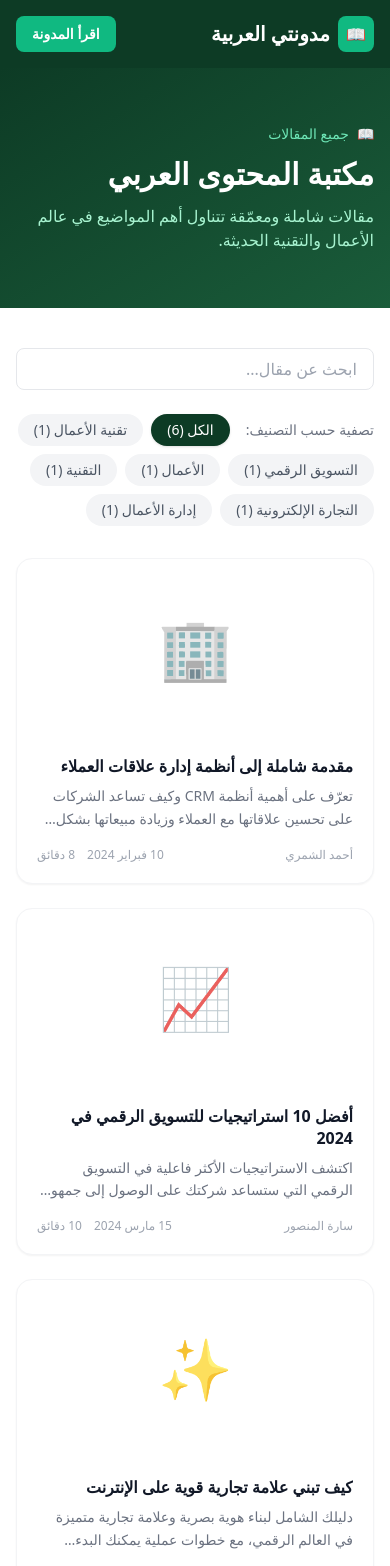
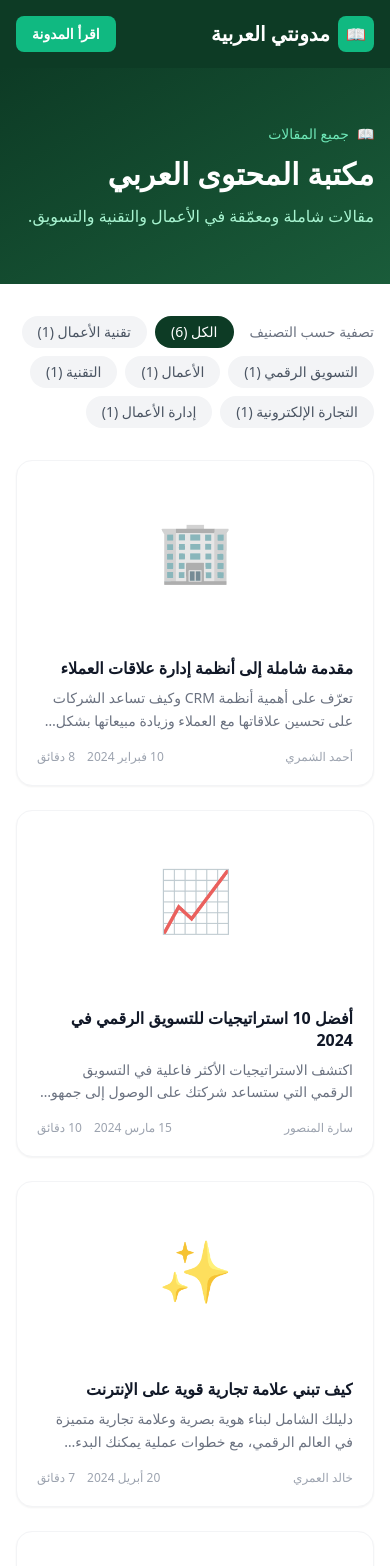
Before and after one commit to ajajco/ar-blog, a Next.js app: page /blog in a window 390 px wide. Shown: the top 1566 px of the page. Built offline with nearby package versions, Linux system fonts and the light colour scheme.

Commit message:
fix category filter

```diff
--- a/app/blog/page.tsx
+++ b/app/blog/page.tsx
@@ -4,35 +4,14 @@ import { useState } from "react";
 import type { Metadata } from "next";
 import PostCard from "@/components/PostCard";
 import { posts, categories } from "@/data/posts";
-import { motion } from "framer-motion";
-
-export const metadata: Metadata = {
-  title: "جميع المقالات | مدونتي العربية",
-  description:
-    "تصفّح أفضل المقالات العربية في الأعمال، التقنية، التسويق الرقمي وريادة الأعمال.",
-  keywords: [
-    "مدونة عربية",
-    "التسويق الرقمي",
-    "ريادة الأعمال",
-    "تقنية",
-    "CRM",
-  ],
-};
 
 export default function BlogPage() {
   const [activeCategory, setActiveCategory] = useState("الكل");
-  const [search, setSearch] = useState("");
 
-  // فلترة حسب التصنيف
   const filteredPosts =
     activeCategory === "الكل"
       ? posts
       : posts.filter((post) => post.category === activeCategory);
-
-  // فلترة حسب البحث
-  const finalPosts = filteredPosts.filter((post) =>
-    post.title.toLowerCase().includes(search.toLowerCase())
-  );
 
   return (
     <>
@@ -49,29 +28,16 @@ export default function BlogPage() {
           </h1>
 
           <p className="text-emerald-200 text-base">
-            مقالات شاملة ومعمّقة تتناول أهم المواضيع في عالم الأعمال والتقنية الحديثة.
+            مقالات شاملة ومعمّقة في الأعمال والتقنية والتسويق.
           </p>
         </div>
       </section>
 
-      {/* Content */}
-      <section className="max-w-6xl mx-auto px-4 py-10">
-
-        {/* 🔍 البحث */}
-        <div className="mb-6">
-          <input
-            type="text"
-            placeholder="ابحث عن مقال..."
-            value={search}
-            onChange={(e) => setSearch(e.target.value)}
-            className="w-full md:w-96 px-4 py-2 border rounded-lg focus:outline-none focus:ring-2 focus:ring-emerald-500"
-          />
-        </div>
-
-        {/* 🏷️ التصنيفات */}
+      {/* Categories */}
+      <section className="max-w-6xl mx-auto px-4 py-8">
         <div className="flex items-center gap-2 mb-8 flex-wrap">
           <span className="text-gray-500 text-sm ml-2">
-            تصفية حسب التصنيف:
+            تصفية حسب التصنيف
           </span>
 
           {categories.map((cat) => {
@@ -86,7 +52,7 @@ export default function BlogPage() {
                 onClick={() => setActiveCategory(cat)}
                 className={`px-4 py-1.5 rounded-full text-sm font-medium transition-all ${
                   activeCategory === cat
-                    ? "bg-[#0d3b25] text-white shadow"
+                    ? "bg-[#0d3b25] text-white"
                     : "bg-gray-100 text-gray-600 hover:bg-emerald-50 hover:text-emerald-800"
                 }`}
               >
@@ -96,29 +62,18 @@ export default function BlogPage() {
           })}
         </div>
 
-        {/* 📄 المقالات */}
-        {finalPosts.length === 0 ? (
-          <p className="text-center text-gray-500 mt-10">
-            لا توجد نتائج مطابقة 😅
-          </p>
-        ) : (
-          <motion.div
-            layout
-            className="grid grid-cols-1 md:grid-cols-2 lg:grid-cols-3 gap-6"
-          >
-            {finalPosts.map((post) => (
-              <motion.div
-                key={post.slug}
-                layout
-                initial={{ opacity: 0, y: 20 }}
-                animate={{ opacity: 1, y: 0 }}
-                transition={{ duration: 0.3 }}
-              >
-                <PostCard post={post} />
-              </motion.div>
-            ))}
-          </motion.div>
-        )}
+        {/* Posts */}
+        <div className="grid grid-cols-1 md:grid-cols-2 lg:grid-cols-3 gap-6">
+          {filteredPosts.length > 0 ? (
+            filteredPosts.map((post) => (
+              <PostCard key={post.slug} post={post} />
+            ))
+          ) : (
+            <p className="text-gray-500 text-center col-span-full">
+              لا توجد مقالات في هذا التصنيف حالياً
+            </p>
+          )}
+        </div>
       </section>
     </>
   );
```
